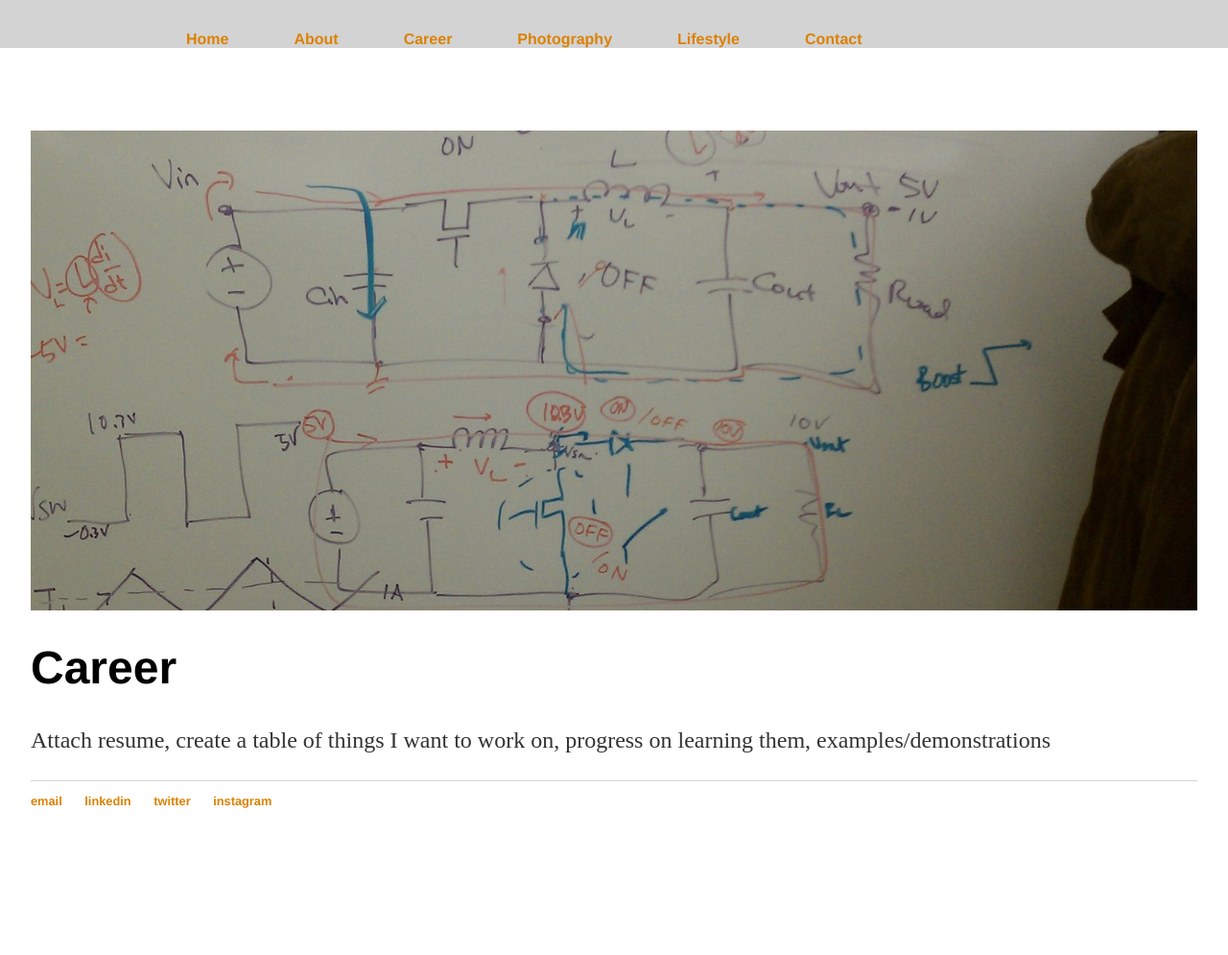
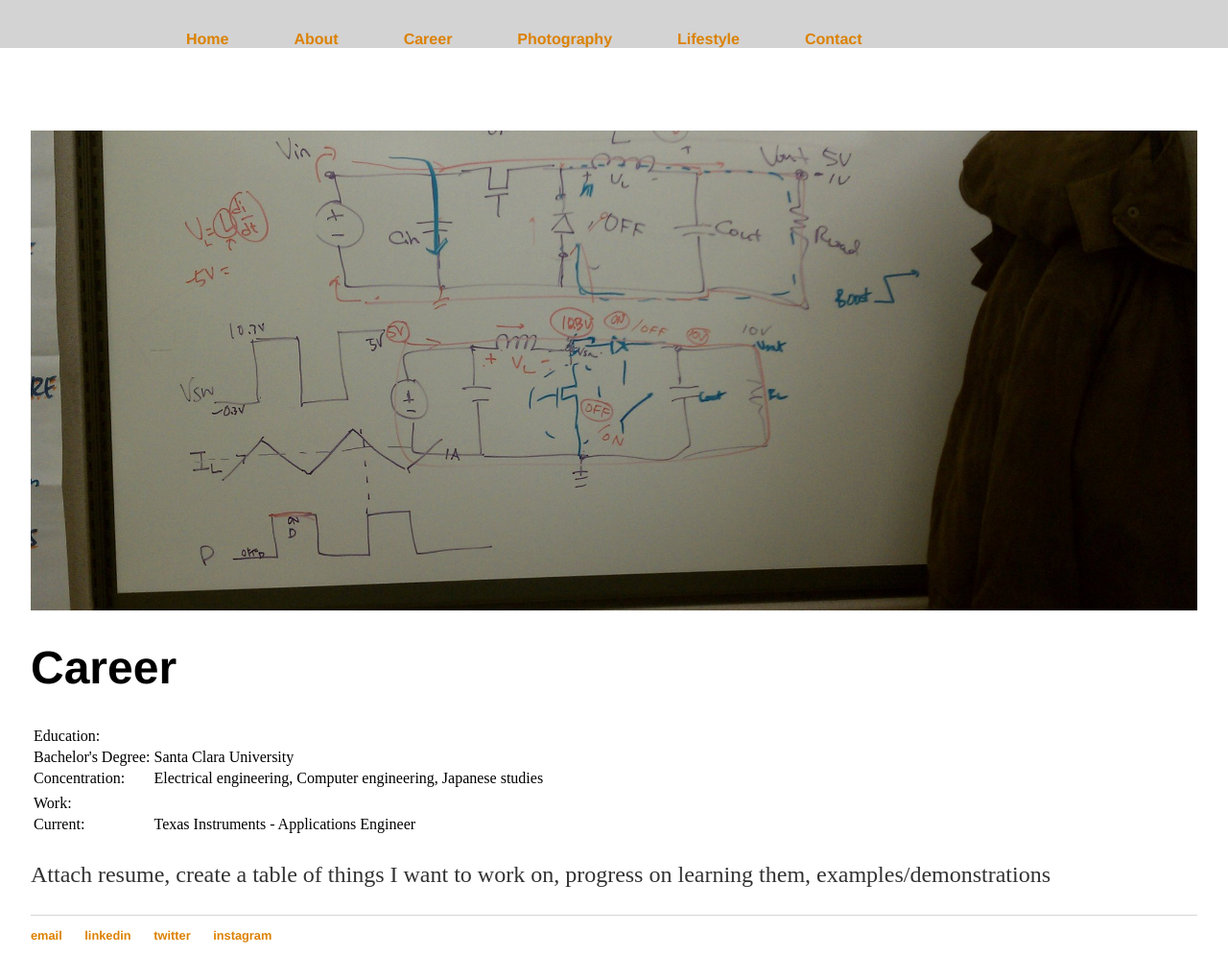
Before and after one commit to itsonlyjaz/itsonlyjaz.github.io, a Jekyll site: the page built from career/index.html, in a window 1280 px wide and 995 px high. Shown: the whole window at 96% size. Built offline with Jekyll 4.4.1, drawn with Linux system fonts in a browser that asks for light colours.

Commit message:
Update index.html

```diff
--- a/career/index.html
+++ b/career/index.html
@@ -15,7 +15,33 @@
 
     <h1>Career</h1>
 
-    <div> <!-- style="height:1000px;background-color:rgb(210,220,230);font-size:24px"> -->
+    <div>
+       <table border="0">
+          <tr>
+             <td>Education:
+          </tr>
+          <tr>
+             <td>Bachelor's Degree:</td>
+             <td>Santa Clara University</td>
+          </tr>
+          <tr>
+             <td>Concentration:</td>
+             <td>Electrical engineering, Computer engineering, Japanese studies</td>
+          </tr>
+           <tr>
+          </tr>
+           <tr>
+          </tr>
+          <tr>
+              <td>Work:</td>
+          </tr>
+           <tr>
+              <td>Current: </td>
+              <td>Texas Instruments - Applications Engineer</td>
+          </tr>
+
+
+       </table>
       <p>Attach resume, create a table of things I want to work on, progress on learning them, examples/demonstrations
 
 
```
